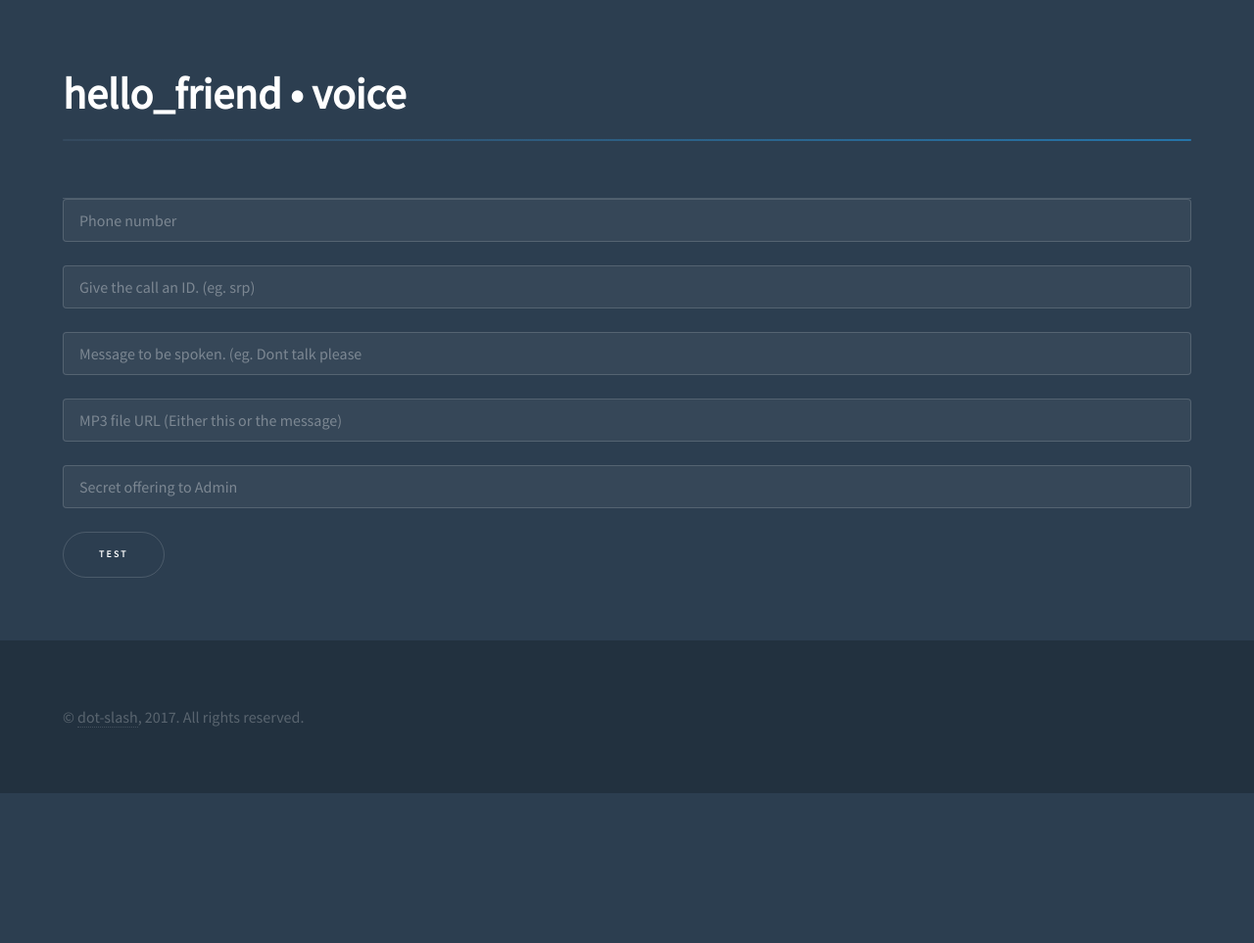
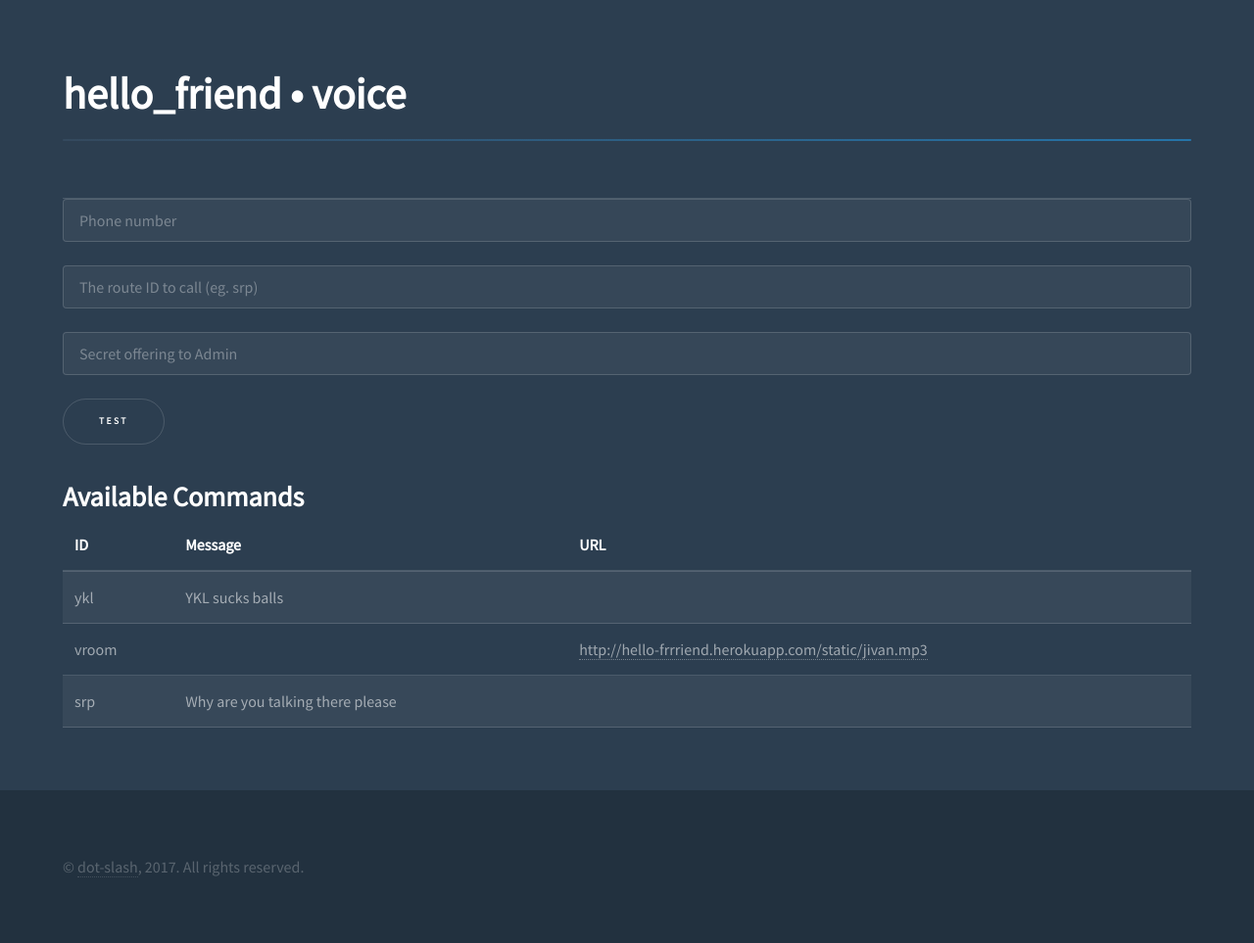
Before and after one commit to d0t-slash/hello_friend, a Flask app: page /voice/ in a window 1280 px wide. Shown: the part 92-1055 px from the top of the page at 98% size. Before the commit the page ends 902 px from the top, so only its background shows below. Run offline with Flask 2, Linux system fonts and the light colour scheme; some libraries are stand-ins or nearby versions.

Commit message:
Added list of available commands

```diff
--- a/calls.py
+++ b/calls.py
@@ -6,7 +6,7 @@ account_sid = "ACab3e465e67051257d227bf49a3c9a58e"
 auth_token  = "ca96731e12b0442bcf5b1c8f7dedc58d"
 client = TwilioRestClient(account_sid, auth_token)
 
-call = client.calls.create(url="http://hello-frrriend.herokuapp.com/voice/srpclip",
-    to="+919035196292",
+call = client.calls.create(url="http://hello-frrriend.herokuapp.com/voice/yklclip",
+    to="+918095138333",
     from_="+13609001701")
 print(call.sid)
--- a/server.py
+++ b/server.py
@@ -506,8 +506,6 @@ except:
 class VoiceForm(Form):
     phone_number = StringField('phone_number', validators=[DataRequired()])
     title_field = StringField('title_field', validators=[DataRequired()])
-    message_field = StringField('message_field')
-    url_field = StringField('url_field')
     password_field = PasswordField('password_field', validators=[DataRequired()])
 
 @app.route("/voice/", methods=['GET', 'POST'])
@@ -515,20 +513,17 @@ def voice_page():
     form = VoiceForm()
     if form.validate_on_submit():
         title = str(form.title_field.data)
-        message = str(form.message_field.data)
-        url = str(form.url_field.data)
         number = str(form.phone_number.data)
         password = str(form.password_field.data)
         if password == get_verify_name(2, 4, 2):
-            voice_add_util(title, message, url)
             client = TwilioRestClient(twilio_account_sid, twilio_auth_token)
             routex = "http://hello-frrriend.herokuapp.com/voice/" + str(title)
             call = client.calls.create(url=routex, to=number, from_="+13609001701")
             flash("Rung " + number + ".")
         else:
             flash("Invalid secret code, admins are not pleased.")
-        return render_template('voice.html', form=form, number=number, message=message, url=url, title=title, showdetails=False)
-    return render_template('voice.html', form=form, showdetails=True)
+        return render_template('voice.html', form=form, number=number, title=title, showdetails=False, data=data)
+    return render_template('voice.html', form=form, showdetails=True, data=data)
 
 @app.route('/voice/list', methods=['GET'])
 def voice_list():
--- a/templates/voice.html
+++ b/templates/voice.html
@@ -49,13 +49,7 @@
 											{{ form.phone_number(size=14, placeholder='Phone number') }}
 										</div>
 										<div class="12u$ 12u$(xsmall)">
-											{{ form.title_field(placeholder='Give the call an ID. (eg. srp)') }}
-										</div>
-										<div class="12u$ 12u$(xsmall)">
-											{{ form.message_field(placeholder='Message to be spoken. (eg. Dont talk please') }}
-										</div>
-										<div class="12u$ 12u$(xsmall)">
-											{{ form.url_field(placeholder='MP3 file URL (Either this or the message)') }}
+											{{ form.title_field(placeholder='The route ID to call (eg. srp)') }}
 										</div>
 										<div class="12u$ 12u$(xsmall)">
 											{{ form.password_field(placeholder='Secret offering to Admin') }}
@@ -65,6 +59,30 @@
 										</div>
 									</div>
 								</form>
+							</div>
+						</section>
+
+						<section>
+							<div class="inner">
+								<h2>Available Commands</h2>
+								<table>
+									<thead>
+										<tr>
+											<th>ID</th>
+											<th>Message</th>
+											<th>URL</th>
+										</tr>
+									</thead>
+									<tbody>
+										{% for dict in data %}
+										<tr>
+											<td>{{ dict['title'] }}</td>
+											<td>{{ dict['message'] }}</td>
+											<td><a href="{{ dict['url'] }}">{{ dict['url'] }}</a></td>
+										</tr>
+										{% endfor %}
+									</tbody>
+								</table>
 							</div>
 						</section>
 
```
